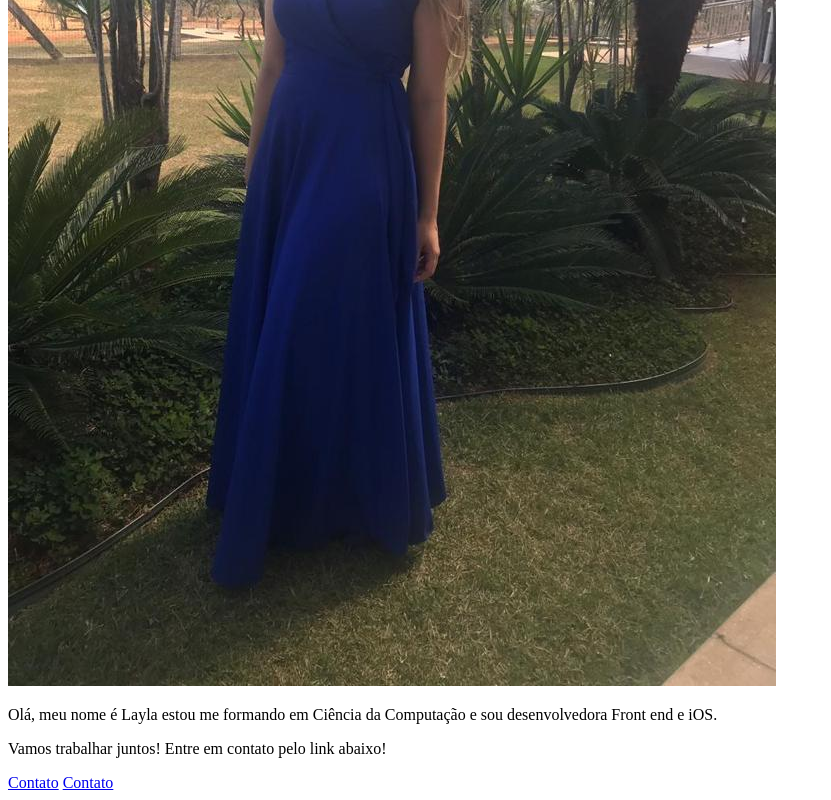
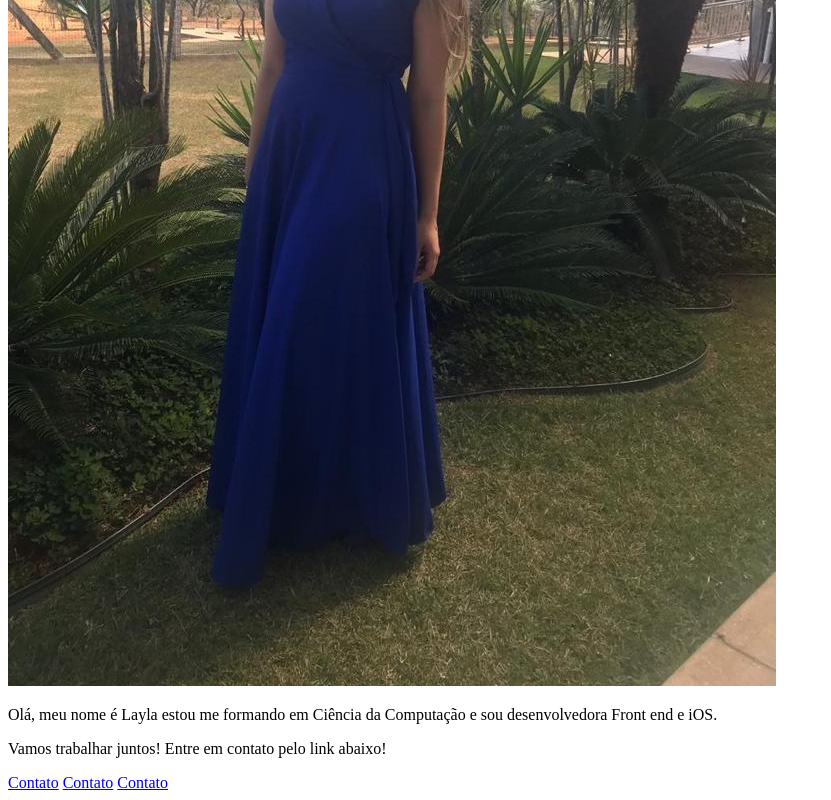
Before and after one commit to LaylaEmanuele/aula0608, a plain HTML site: page index.html in a window 1280 px wide. Shown: the part 418-1218 px from the top of the page, without its empty margins (0-831 px from the left). Drawn offline with Linux system fonts and the light colour scheme.

Commit message:
another a

```diff
--- a/index.html
+++ b/index.html
@@ -13,5 +13,6 @@
 
         <a href="contato.html">Contato</a>
         <a href="contato.html">Contato</a>
+        <a href="contato.html">Contato</a>
     </body>
 </html>
```
